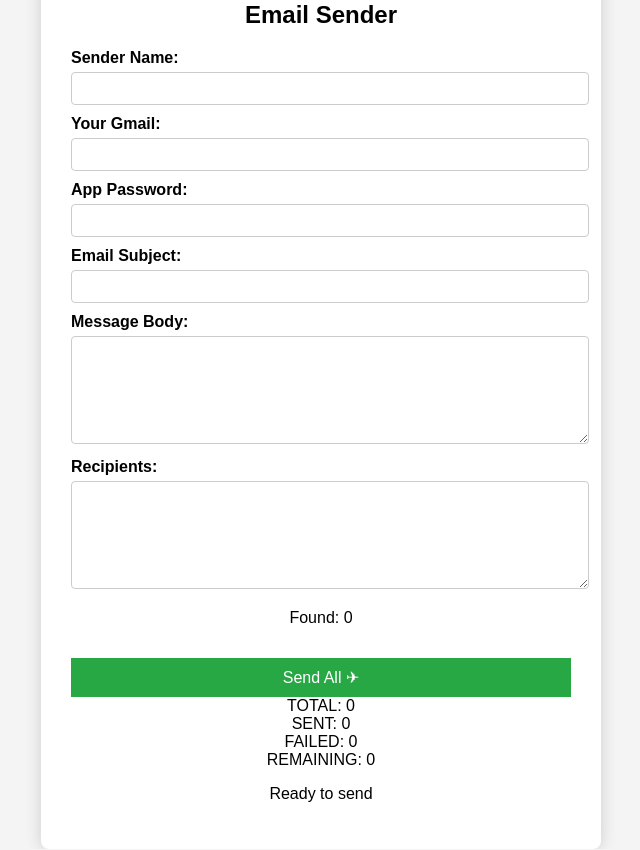
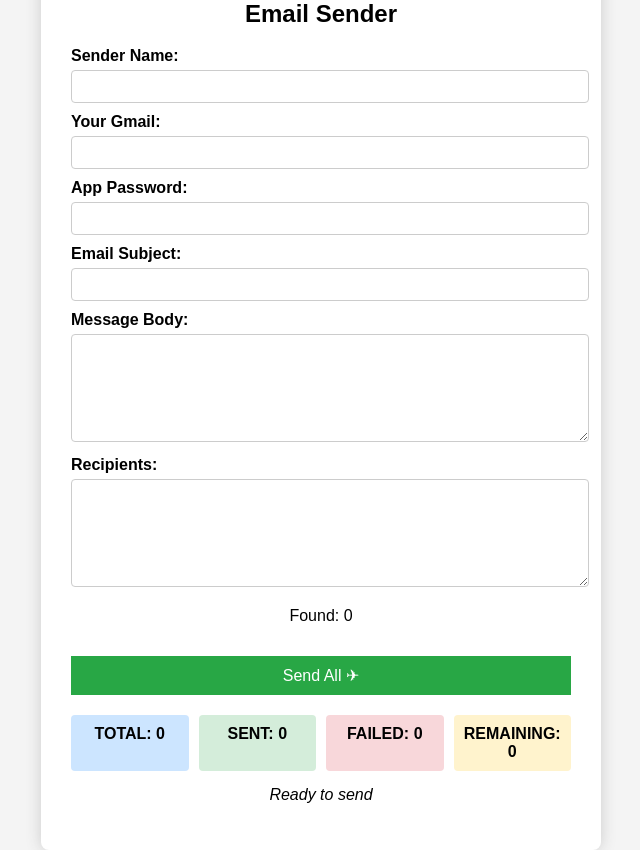
Before and after one commit to pradeepkumar95751-bit/Pradee-Kumar, a Flask app: page / in a window 1280 px wide. Shown: the whole page, without its empty margins (319-959 px from the left). Run offline with Flask 2, Linux system fonts and the light colour scheme.

Commit message:
Update style.css

```diff
--- a/static/style.css
+++ b/static/style.css
@@ -59,8 +59,26 @@ input, textarea {
     cursor: not-allowed;
 }
 
-.spam-box {
-    background: #e9ffe9;
-    border: 1px solid #28a745;
+.counters {
+    display: flex;
+    gap: 10px;
+    margin-top: 20px;
+}
+
+.box {
+    flex: 1;
     padding: 10px;
-    margin
+    text-align: center;
+    border-radius: 4px;
+    font-weight: bold;
+}
+
+.total { background: #cce5ff; }
+.sent { background: #d4edda; }
+.failed { background: #f8d7da; }
+.remaining { background: #fff3cd; }
+
+.status {
+    margin-top: 15px;
+    font-style: italic;
+}
```
